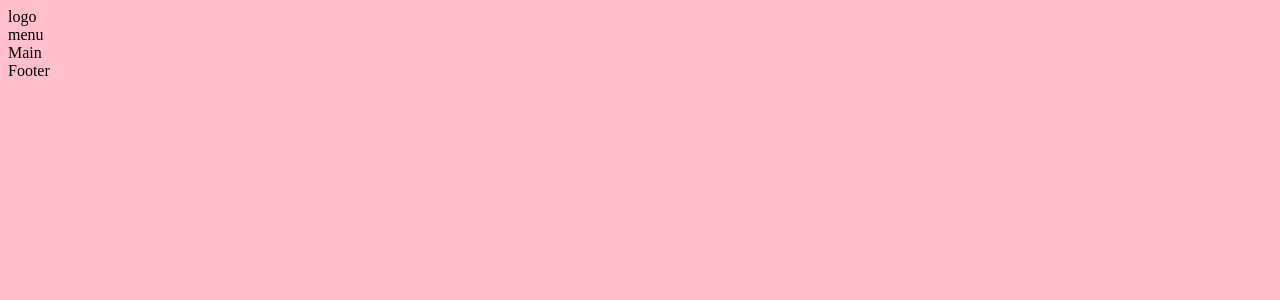
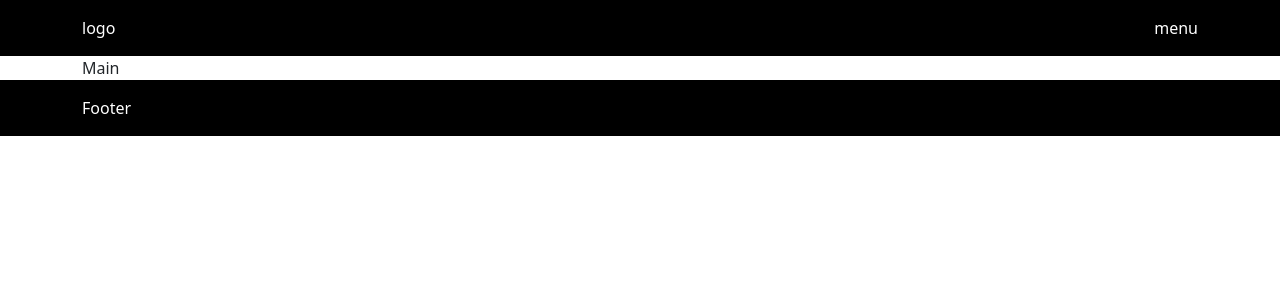
Before and after one commit to giovannifranchi/vite-boolfolio, a Vue app: page / in a window 1280 px wide. Shown: the top 300 px of the page. Built offline with nearby package versions, Linux system fonts and the light colour scheme.

Commit message:
Add: import bootstrap

```diff
--- a/package.json
+++ b/package.json
@@ -9,7 +9,9 @@
     "preview": "vite preview"
   },
   "dependencies": {
+    "@popperjs/core": "^2.11.7",
     "axios": "^1.4.0",
+    "bootstrap": "^5.2.3",
     "vue": "^3.2.47"
   },
   "devDependencies": {
--- a/src/assets/index-js/index.js
+++ b/src/assets/index-js/index.js
@@ -1 +1,2 @@
 import '../main.scss';
+import * as bootstrap from 'bootstrap'
--- a/src/assets/main.scss
+++ b/src/assets/main.scss
@@ -1,7 +1,5 @@
 @use './partials/mixins' as *;
 @use './partials/reset' as *;
 @use './partials/variables' as *;
-
-body {
-    background-color: pink;
-}
+// Import all of Bootstrap's CSS
+@import "bootstrap/scss/bootstrap";
--- a/src/components/AppFooter.vue
+++ b/src/components/AppFooter.vue
@@ -1,9 +1,9 @@
 <template>
-<div class="container">
-    <footer class="py-3 bg-black">
-        Footer
+    <footer class="py-3 bg-black text-white">
+        <div class="container">
+            Footer
+        </div>
     </footer>
-</div>
 </template>
 
 <script>
--- a/src/components/AppHeader.vue
+++ b/src/components/AppHeader.vue
@@ -1,10 +1,10 @@
 <template>
-  <div class="container">
-    <header class="d-flex justify-content-between py-3 align-items-center">
+<header class="bg-black text-white">
+    <div class="container d-flex justify-content-between py-3 align-items-center">
       <div class="logo">logo</div>
       <div>menu</div>
-    </header>
   </div>
+</header>
 </template>
 
 <script>
--- a/src/components/AppMain.vue
+++ b/src/components/AppMain.vue
@@ -1,7 +1,9 @@
 <template>
-    <main>
+    <div class="container">
+        <main>
         Main
-    </main>
+        </main>
+    </div>
 </template>
 
 <script>
```
Also changed, not shown: 1 other file (tests, documents, lock files or other folders).
